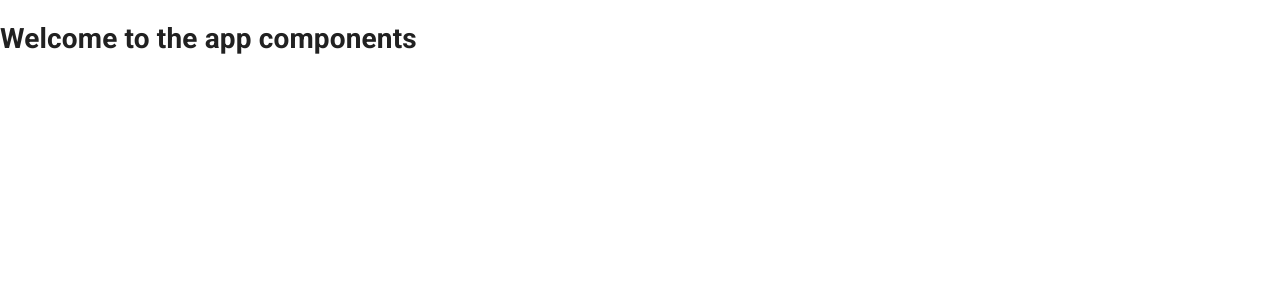
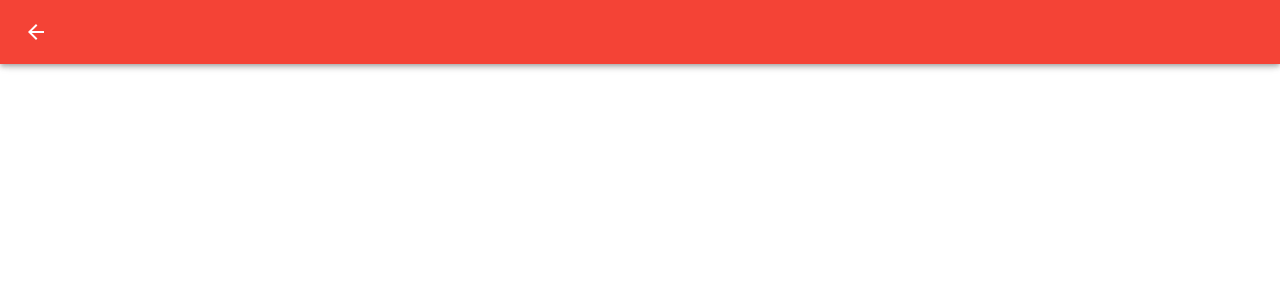
Before and after one commit to kpnaranj/material-ui-practice, a Next.js app: page / in a window 1280 px wide. Shown: the top 300 px of the page. Built offline with nearby package versions, Linux system fonts and the light colour scheme.

Commit message:
Create the icon button

```diff
--- a/package.json
+++ b/package.json
@@ -10,6 +10,7 @@
   "dependencies": {
     "@material-ui/core": "^4.11.0",
     "@material-ui/icons": "^4.9.1",
+    "@material-ui/styles": "^4.10.0",
     "express": "^4.17.1",
     "next": "10.0.0",
     "react": "17.0.1",
--- /dev/null
+++ b/src/components/Navbar.js
@@ -0,0 +1,34 @@
+//Import material-ui core items
+import {
+  AppBar,
+  Toolbar,
+  ListItem,
+  IconButton,
+  ListItemText,
+  Avatar,
+  Divider,
+  List,
+  Typography,
+  Box,
+} from "@material-ui/core";
+//Import material ui icons
+import {
+  ArrowBack,
+  AssignmentInd,
+  Home,
+  Apps,
+  ContactMail,
+} from "@material-ui/icons";
+
+function NavBar() {
+  return (
+    <Box component="nav">
+      <AppBar>
+        <Toolbar>
+          <ArrowBack />
+        </Toolbar>
+      </AppBar>
+    </Box>
+  );
+}
+export default NavBar;
--- a/src/pages/index.js
+++ b/src/pages/index.js
@@ -1,8 +1,9 @@
 import Head from "next/head";
-
+import Navbar from "../components/Navbar";
 function Home() {
   return (
     <div>
+      <Navbar />
       <h1>Welcome to the app components</h1>
     </div>
   );
```
Also changed, not shown: 1 other file (tests, documents, lock files or other folders).
